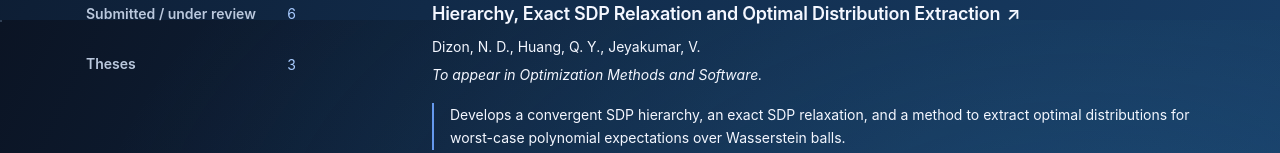
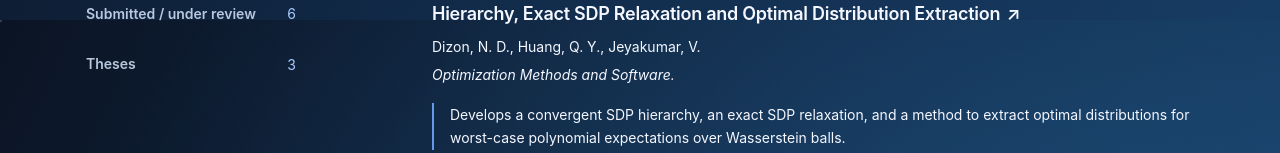
Before and after one commit to neildizon/neildizon.github.io, a React (Vite) app: page /#/research in a window 1280 px wide. Shown: the part 780-933 px from the top of the page. Built offline with nearby package versions, Linux system fonts and the light colour scheme.

Commit message:
Remove 'To appear' from journal listing

```diff
--- a/src/data/research.js
+++ b/src/data/research.js
@@ -4,7 +4,7 @@ export const publications = [
     "year": 2026,
     "authors": "Dizon, N. D., Huang, Q. Y., Jeyakumar, V.",
     "title": "Minimizing Worst-Case Polynomial Expectation over Wasserstein Balls: Convergent SDP Hierarchy, Exact SDP Relaxation and Optimal Distribution Extraction",
-    "venue": "To appear in Optimization Methods and Software.",
+    "venue": "Optimization Methods and Software.",
     "url": "https://doi.org/10.1080/10556788.2026.2755089",
     "annotation": "Develops a convergent SDP hierarchy, an exact SDP relaxation, and a method to extract optimal distributions for worst-case polynomial expectations over Wasserstein balls."
   },
```
